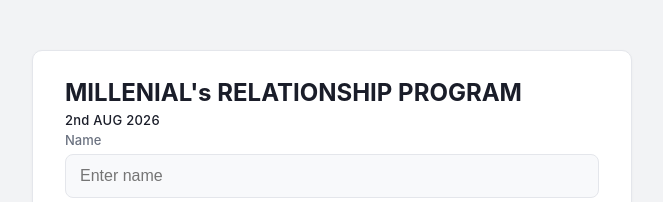
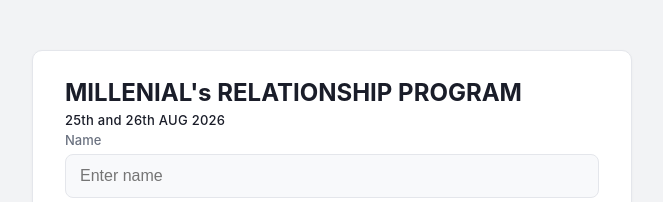
Before and after one commit to Gopinathanssw/NameCollector, a React (Vite) app: page / in a window 1280 px wide. Shown: the top 202 px of the page, without its empty margins (308-971 px from the left). Built offline with nearby package versions, Linux system fonts and the light colour scheme; no server answers; the database is empty.

Commit message:
change date

```diff
--- a/src/components/NameForm.jsx
+++ b/src/components/NameForm.jsx
@@ -105,7 +105,7 @@ function NameForm({ fetchNames }) {
 
       <h1 className="form-title">MILLENIAL's RELATIONSHIP PROGRAM</h1>
 
-      <p className="form-date">2nd AUG 2026</p>
+      <h2 className="form-date">25th and 26th AUG 2026</h2>
 
       <form onSubmit={handleSubmit} className="name-form">
         {/* Name */}
```
